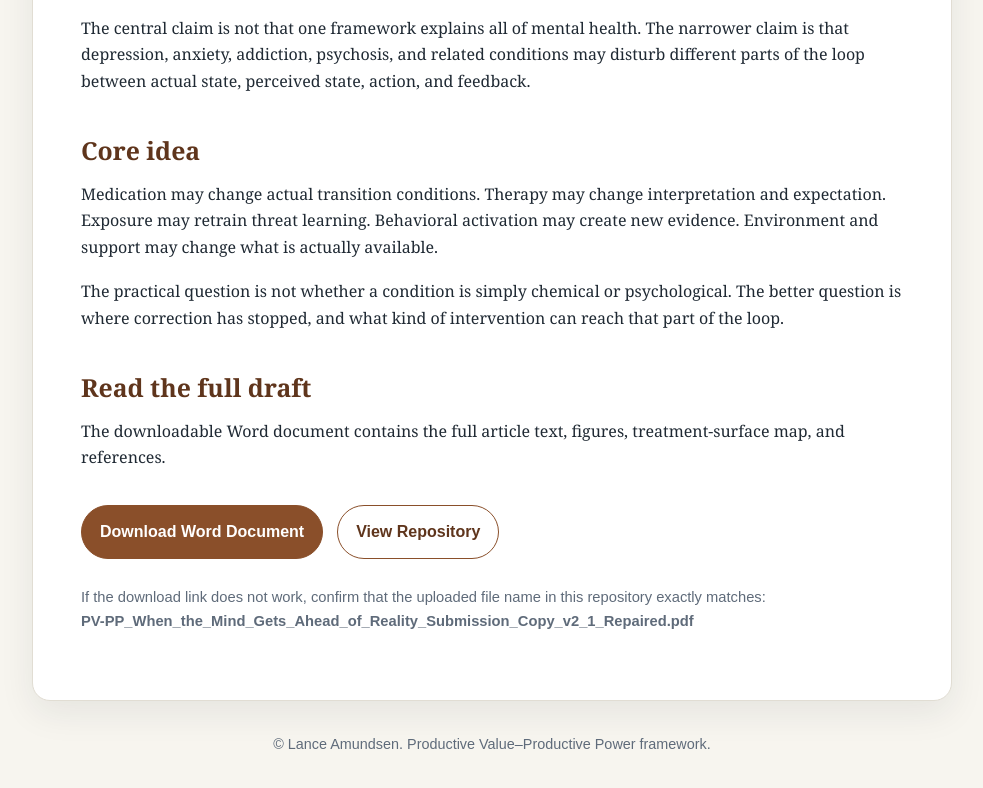
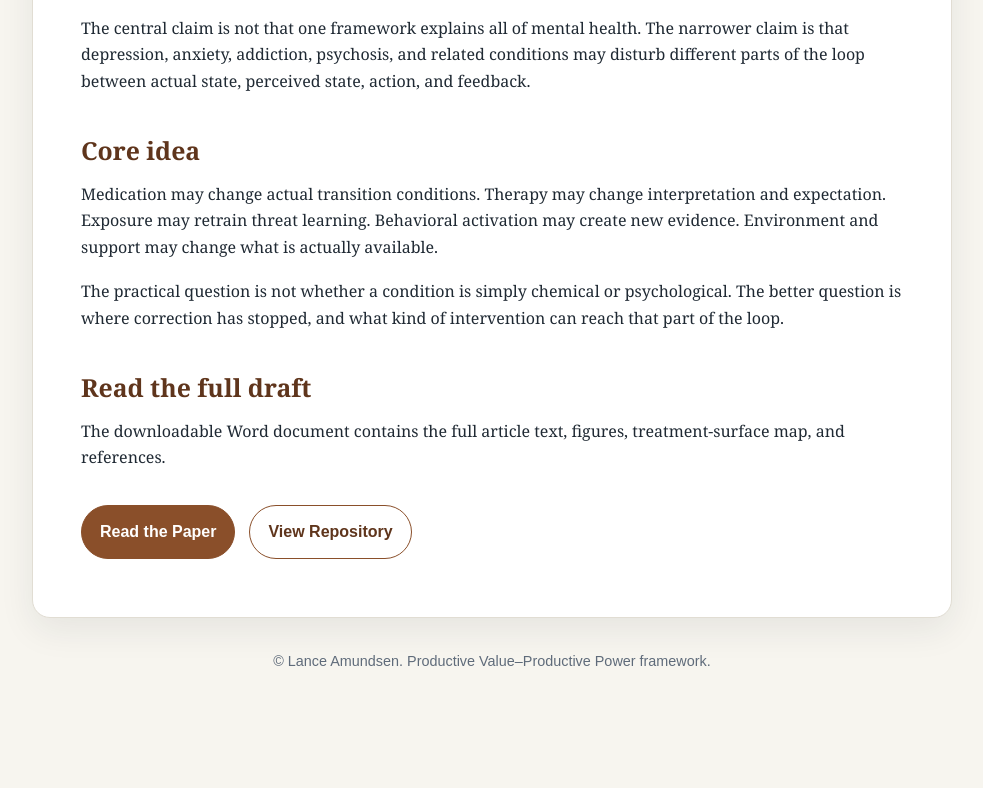
Before and after one commit to AmundsenLance/My-Psychosis, a plain HTML site: page index.html in a window 1280 px wide. Shown: the part 925-1713 px from the top of the page, without its empty margins (148-1131 px from the left). After the commit the page ends 1671 px from the top, so only its background shows below. Drawn offline with Linux system fonts and the light colour scheme.

Commit message:
Update download link to PDF and change button text
Replaced Word document download link with PDF link and updated button text.

```diff
--- a/index.html
+++ b/index.html
@@ -198,19 +198,14 @@
       </p>
 
       <div class="actions">
-        <a class="button" href="./PV-PP_When_the_Mind_Gets_Ahead_of_Reality_Submission_Copy_v2_1.docx">
-          Download Word Document
+        <a class="button" href="./PV-PP_When_the_Mind_Gets_Ahead_of_Reality_Submission_Copy_v2_1_Repaired.pdf">
+          Read the Paper
         </a>
         <a class="button secondary" href="https://github.com/AmundsenLance/My-psychosis">
           View Repository
         </a>
       </div>
 
-      <p class="note">
-        If the download link does not work, confirm that the uploaded file name in this repository exactly matches:
-        <br />
-        <strong>PV-PP_When_the_Mind_Gets_Ahead_of_Reality_Submission_Copy_v2_1_Repaired.pdf</strong>
-      </p>
     </article>
 
     <footer>
```
